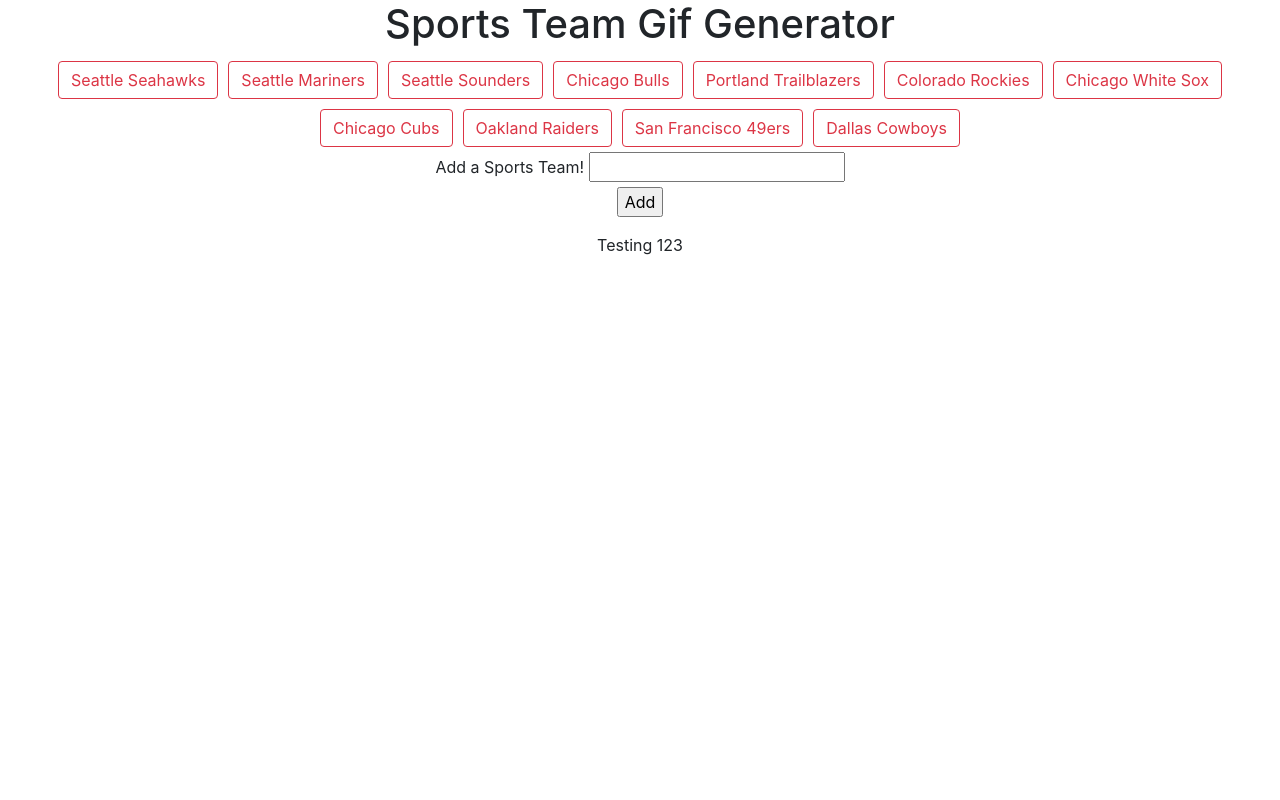
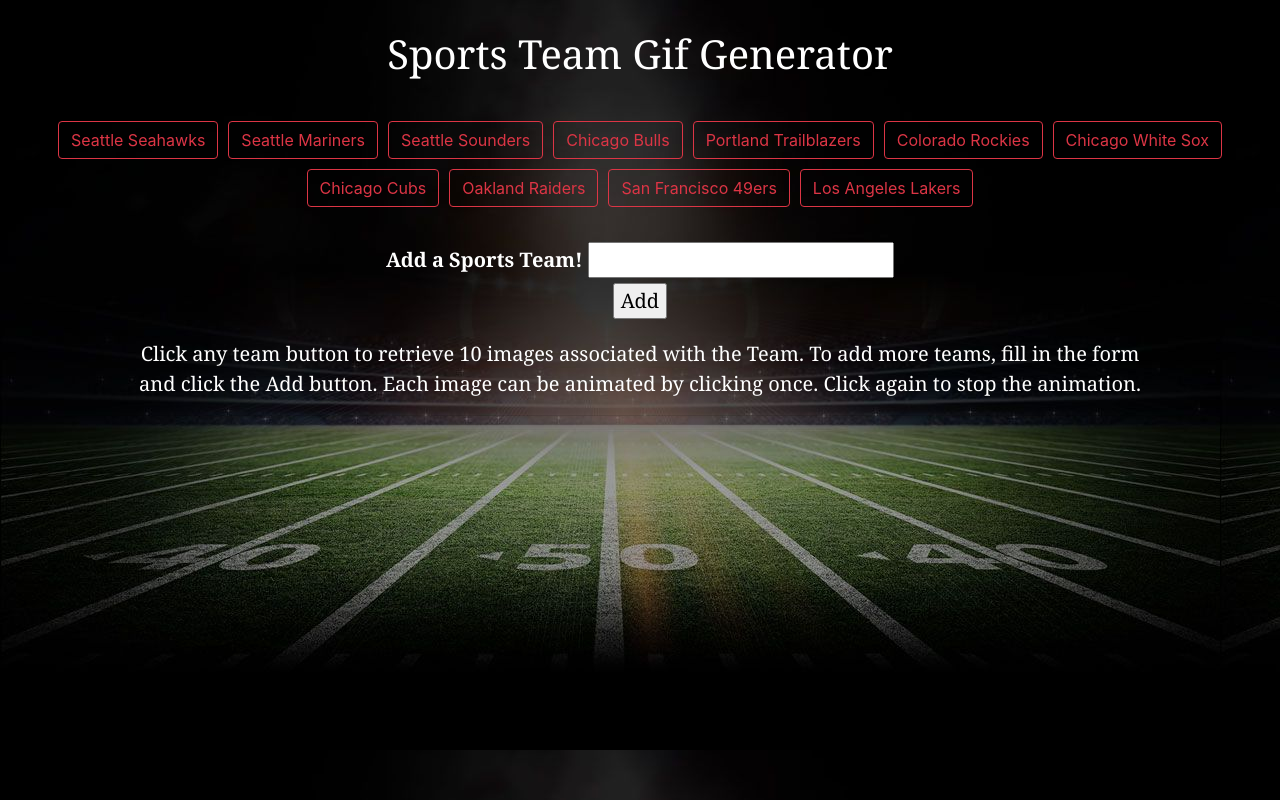
Before and after one commit to packleader206/GiphTastic, a plain HTML site: page index.html in a window 1280 px wide. Drawn offline with nearby package versions, Linux system fonts and the light colour scheme.

Commit message:
added some CSS styling

```diff
--- a/assets/css/style.css
+++ b/assets/css/style.css
@@ -6,10 +6,41 @@
 
 .iDiv {
     margin: 5px;
-    border: 3px solid red;
-    background-color: grey;
+    border: 2px solid red;
+    background-color: rgb(95, 78, 248);
 }
 
-/* .pRating {
-    background-color: grey;
-} */
+body {
+    background-image: URL("../images/background2JPG.jpg");
+}
+
+.header-row {
+    padding: 15px;
+    margin: 15px;
+    color: white;
+    font-weight: 900;
+    font-family: Georgia, 'Times New Roman', Times, serif;
+}
+
+#button-section {
+    margin-bottom: 20px;
+}
+
+#addTeam-form {
+    color: white;
+    font-size: 20px;
+    font-weight: 600;
+    font-family: Georgia, 'Times New Roman', Times, serif;
+}
+
+.instructions {
+    color: white;
+    font-size: 20px;
+    font-weight: 300;
+    font-family: Georgia, 'Times New Roman', Times, serif;
+
+}
+
+.input-row {
+    margin-top: 10px;
+}
--- a/assets/javascript/javascript.js
+++ b/assets/javascript/javascript.js
@@ -3,7 +3,7 @@
 //wait for page to load before running Javascript
 $(document).ready(function() {
 
-    let topics = ["Seattle Seahawks", "Seattle Mariners", "Seattle Sounders", "Chicago Bulls", "Portland Trailblazers", "Colorado Rockies", "Chicago White Sox", "Chicago Cubs", "Oakland Raiders", "San Francisco 49ers", "Dallas Cowboys"];
+    let topics = ["Seattle Seahawks", "Seattle Mariners", "Seattle Sounders", "Chicago Bulls", "Portland Trailblazers", "Colorado Rockies", "Chicago White Sox", "Chicago Cubs", "Oakland Raiders", "San Francisco 49ers", "Los Angeles Lakers"];
 
     function generateButtons() {
         //clear out the div/buttons before generating new ones using the array since new buttons will be generated each time including the existing ones, this keeps the buttons from duplicating
@@ -83,6 +83,8 @@
         topics.push(newButton);
         console.log(topics);
         generateButtons();
+        $("#addTeam-form").reset();
+
     });
 
     //event listener when user clicks each of the populated gif images, logic toggles between still and animated on-click depending on current state
--- a/index.html
+++ b/index.html
@@ -16,7 +16,7 @@
 <body>
     <div class="container-fluid text-center">
 
-        <div class="row">
+        <div class="row header-row">
             <div class="col-12 text-center" id="header-section">
                 <h1>Sports Team Gif Generator</h1>
 
@@ -29,7 +29,7 @@
             </div>
         </div>
 
-        <div class="row">
+        <div class="row input-row">
             <!-- 'col-offset-4 atrribute centers the div-->
             <div class="col-12 col-offset-4" id="input-section">
                 <form id="addTeam-form">
@@ -39,7 +39,8 @@
                     <!-- Button triggers new team to be added -->
                     <input id="add-team" type="submit" value="Add">
                 </form>
-                <p>Testing 123</p>
+                <p class="instructions">Click any team button to retrieve 10 images associated with the Team.  To add more teams, fill in the form <br> and click the Add button. Each image can be animated by clicking once.  Click again to stop the animation.</p>
+                <hr>
             </div>
         </div>
 
```
Also changed, not shown: assets/images/background1PNG.png (added), assets/images/background2JPG.jpg (added).
